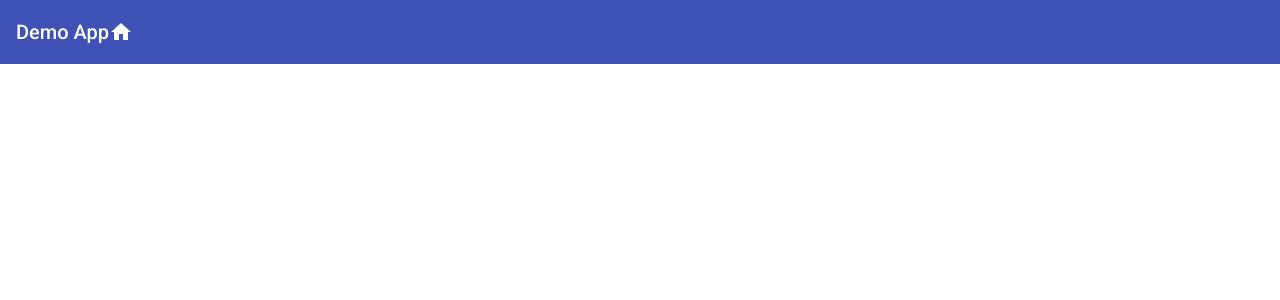
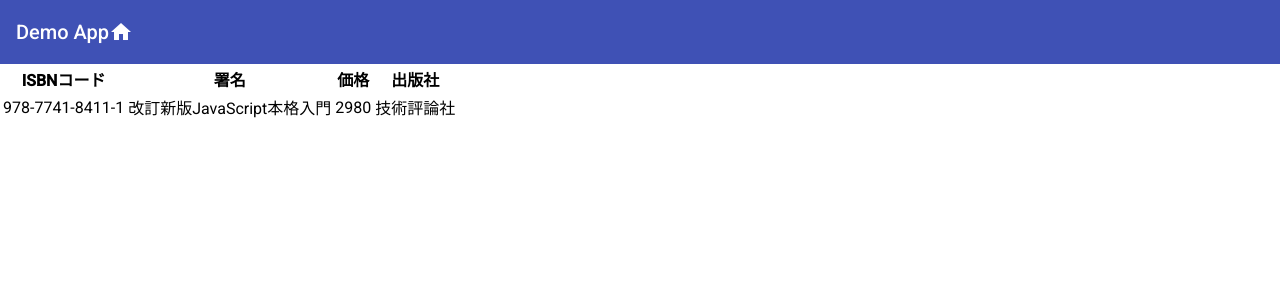
Before and after one commit to kurapoko/angular-project, an Angular app: page / in a window 1280 px wide. Shown: the top 300 px of the page. Built offline with nearby package versions, Linux system fonts and the light colour scheme.

Commit message:
bookServiceの実装

```diff
--- a/src/app/app.component.html
+++ b/src/app/app.component.html
@@ -5,3 +5,17 @@
     <mat-icon>home</mat-icon>
   </mat-toolbar>
 </header>
+<table>
+  <tr>
+    <th>ISBNコード</th>
+    <th>署名</th>
+    <th>価格</th>
+    <th>出版社</th>
+  </tr>
+  <tr *ngFor="let book of books">
+    <td>{{book.isbn}}</td>
+    <td>{{book.title}}</td>
+    <td>{{book.price}}</td>
+    <td>{{book.publisher}}</td>
+  </tr>
+</table>
--- a/src/app/app.component.ts
+++ b/src/app/app.component.ts
@@ -1,10 +1,20 @@
-import { Component } from '@angular/core';
+import { Component, OnInit } from '@angular/core';
+
+import { Book } from './class/book';
+import { BookService } from './service/book.service';
 
 @Component({
   selector: 'app-root',
   templateUrl: './app.component.html',
   styleUrls: ['./app.component.scss']
 })
-export class AppComponent {
-  title = 'angular-project';
+export class AppComponent implements OnInit {
+  books: Book[];
+
+  constructor( private bookservice: BookService){
+  }
+
+  ngOnInit() {
+    this.books = this.bookservice.getBooks();
+  }
 }
--- /dev/null
+++ b/src/app/class/book.ts
@@ -0,0 +1,6 @@
+export class Book {
+  isbn : string;
+  title: string;
+  price: number;
+  publisher: string;
+}
--- /dev/null
+++ b/src/app/service/book.service.ts
@@ -0,0 +1,20 @@
+import { Injectable } from '@angular/core';
+import { Book } from '../class/book';
+
+@Injectable({
+  providedIn: 'root'
+})
+export class BookService {
+  getBooks(): Book[] {
+    return [
+      {
+        isbn: '978-7741-8411-1',
+        title: '改訂新版JavaScript本格入門',
+        price: 2980,
+        publisher: '技術評論社'
+      }
+    ]
+  }
+
+  constructor() { }
+}
```
Also changed, not shown: src/app/app.module.ts (+7 -1 lines), 1 other file (tests, documents, lock files or other folders).
